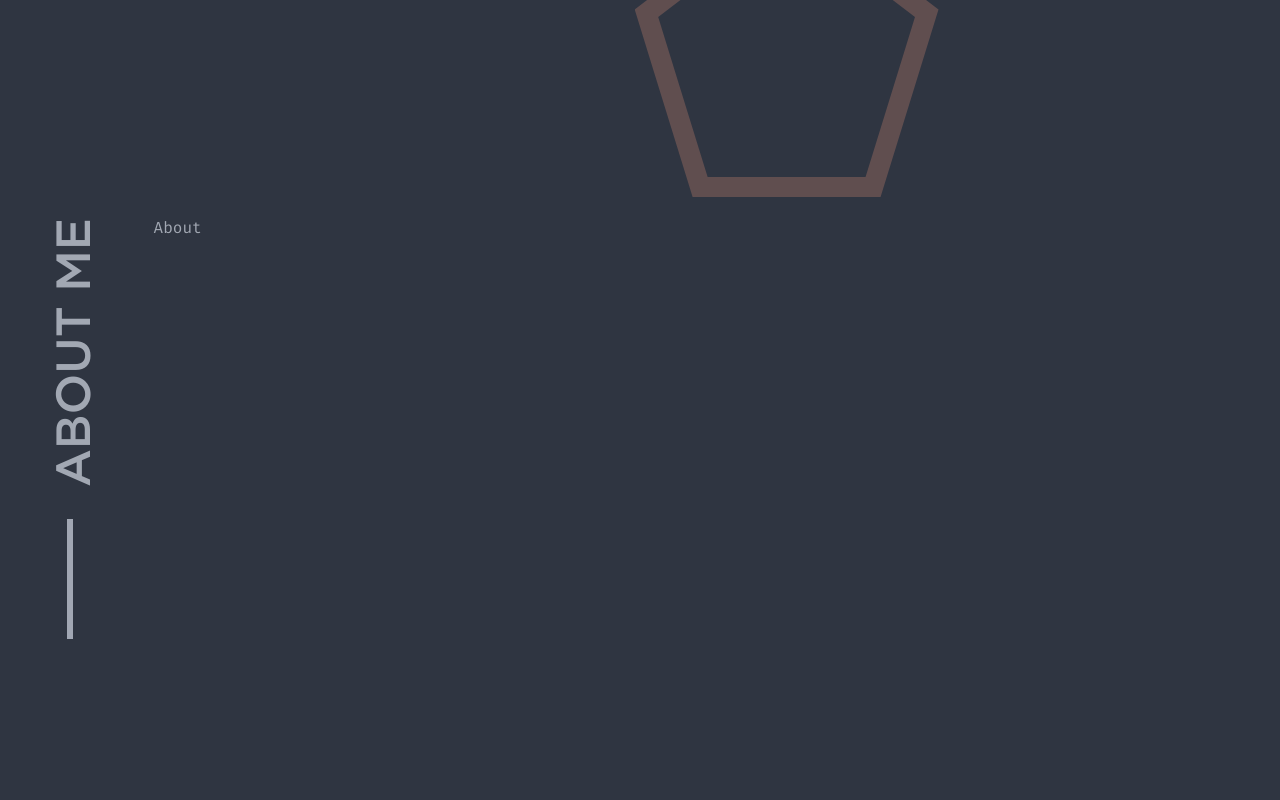
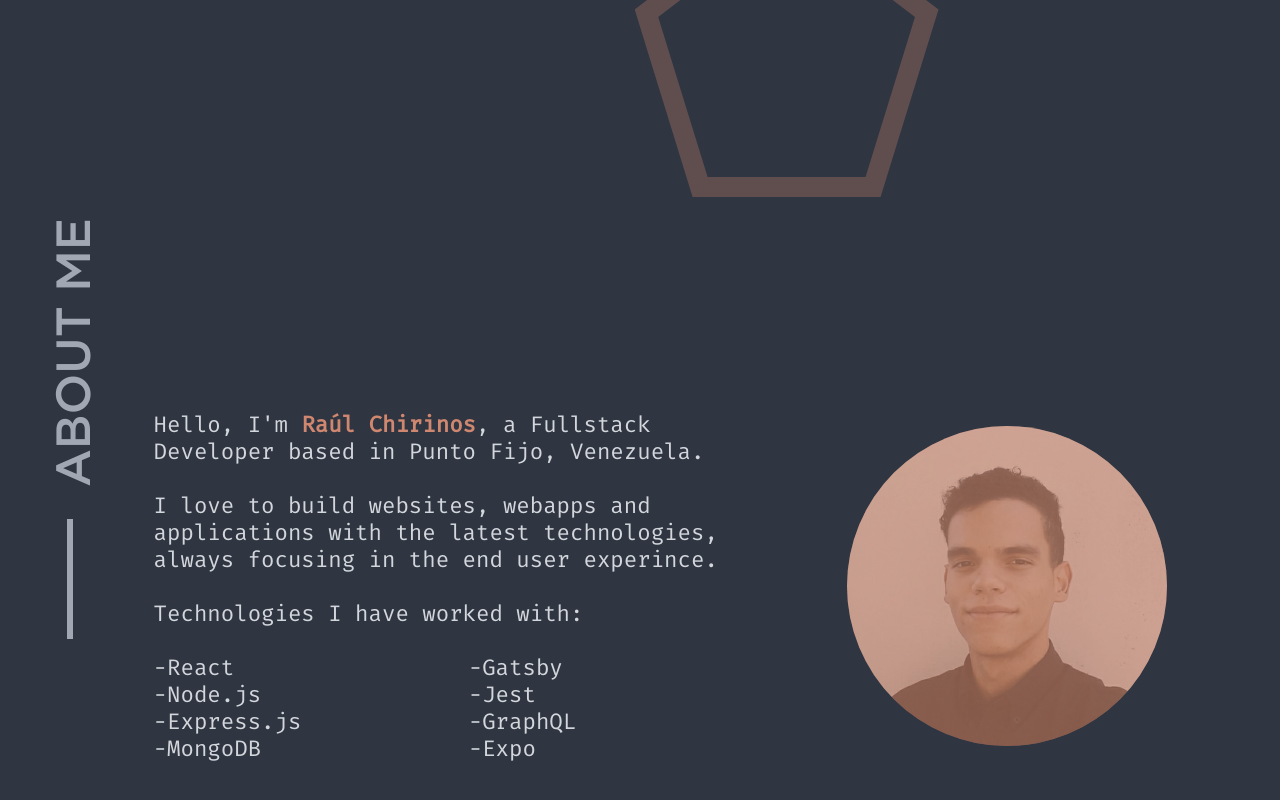
Before and after one commit to rjchirinos/portfoliov2, a React (Create React App) app: page / in a window 1280 px wide. Shown: the part 686-1486 px from the top of the page. Built offline with nearby package versions, Linux system fonts and the light colour scheme.

Commit message:
Create About Info

```diff
--- a/src/sections/About/About.tsx
+++ b/src/sections/About/About.tsx
@@ -2,16 +2,66 @@ import React from 'react';
 import styled from 'styled-components';
 
 import SectionLayout from '../../components/SectionLayout';
+import ColorFilterImage from '../../components/ColorFilterImage';
+import Photo from '../../assets/img/photo.png';
 
 const Container = styled.section`
   min-height: 100vh;
+  width: 90%;
+  display: flex;
+  flex-direction: row;
+  justify-content: space-between;
+  align-items: center;
+  font-size: 1.4rem;
+  margin-top: -2rem;
+`;
+
+const DescriptionContainer = styled.div`
+  width: 60%;
+  color: #eceff4de;
+`;
+
+const TextTint = styled.span`
+  color: #d08770;
+  font-weight: bold;
+`;
+
+const UL = styled.ul`
+  columns: 2;
+  list-style-type: '-';
+  list-style-position: inside;
 `;
 
 export default function About() {
   return (
     <SectionLayout id="about" sectionTitle="About Me">
       <Container>
-        <p>About</p>
+        <DescriptionContainer>
+          <p>
+            Hello, I'm <TextTint>Raúl Chirinos</TextTint>, a Fullstack Developer
+            based in Punto Fijo, Venezuela. <br /> <br />I love to build
+            websites, webapps and applications with the latest technologies,
+            always focusing in the end user experince. <br />
+            <br /> Technologies I have worked with:
+            <br /> <br />
+          </p>
+          <UL>
+            <li>React</li>
+            <li>Node.js</li>
+            <li>Express.js</li>
+            <li>MongoDB</li>
+            <li>Gatsby</li>
+            <li>Jest</li>
+            <li>GraphQL</li>
+            <li>Expo</li>
+          </UL>
+        </DescriptionContainer>
+        <ColorFilterImage
+          size="25vw"
+          borderRadius="50%"
+          image={Photo}
+          color="#d08770"
+        />
       </Container>
     </SectionLayout>
   );
```
